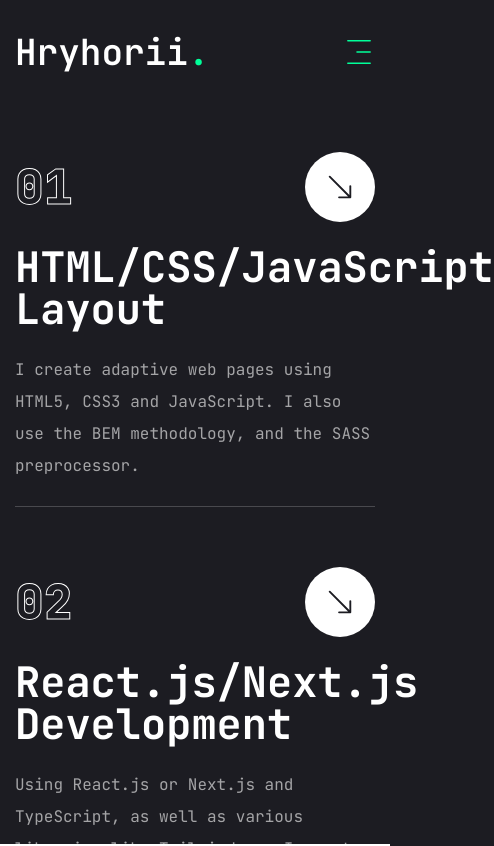
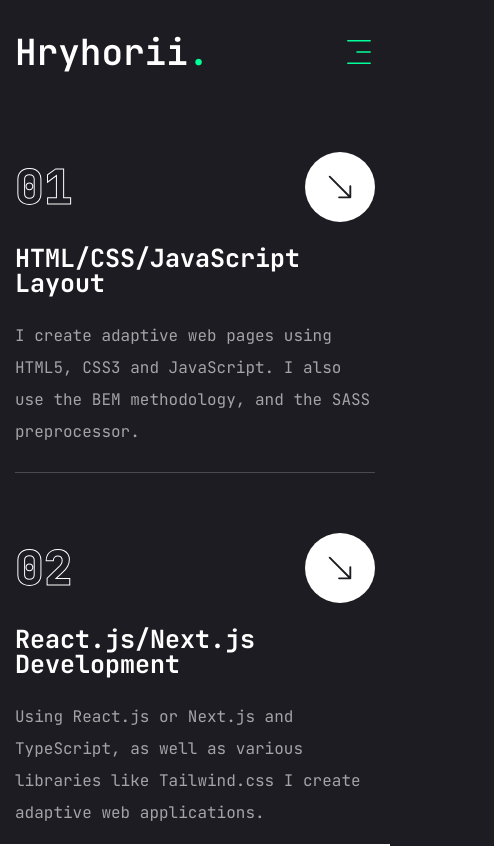
Before and after one commit to GrigoryyKach/GrigoryyKach, a Next.js app: page /services in a window 390 px wide. Shown: the top 846 px of the page, 494 px wide, since content can reach past the window. Built offline with nearby package versions, Linux system fonts and the light colour scheme.

Commit message:
bugs fixed

```diff
--- a/app/services/page.jsx
+++ b/app/services/page.jsx
@@ -64,7 +64,7 @@
 
                 {/* title */}
                 <h2
-                  className="text-[42px] font-bold leading-none text-white group-hover:text-accent transition-all duration-500"
+                  className="text-[25px] lg:text-[42px] font-bold leading-none text-white group-hover:text-accent transition-all duration-500"
                 >
                   {service.title}
                 </h2>
--- a/app/work/page.jsx
+++ b/app/work/page.jsx
@@ -97,7 +97,7 @@
               </p>
 
               {/* stack */}
-              <ul className="flex gap-4">
+              <ul className="grid grid-cols-2 md:flex gap-4">
                 {project.stack.map((item, idx) => {
                   return (
                     <li
```
